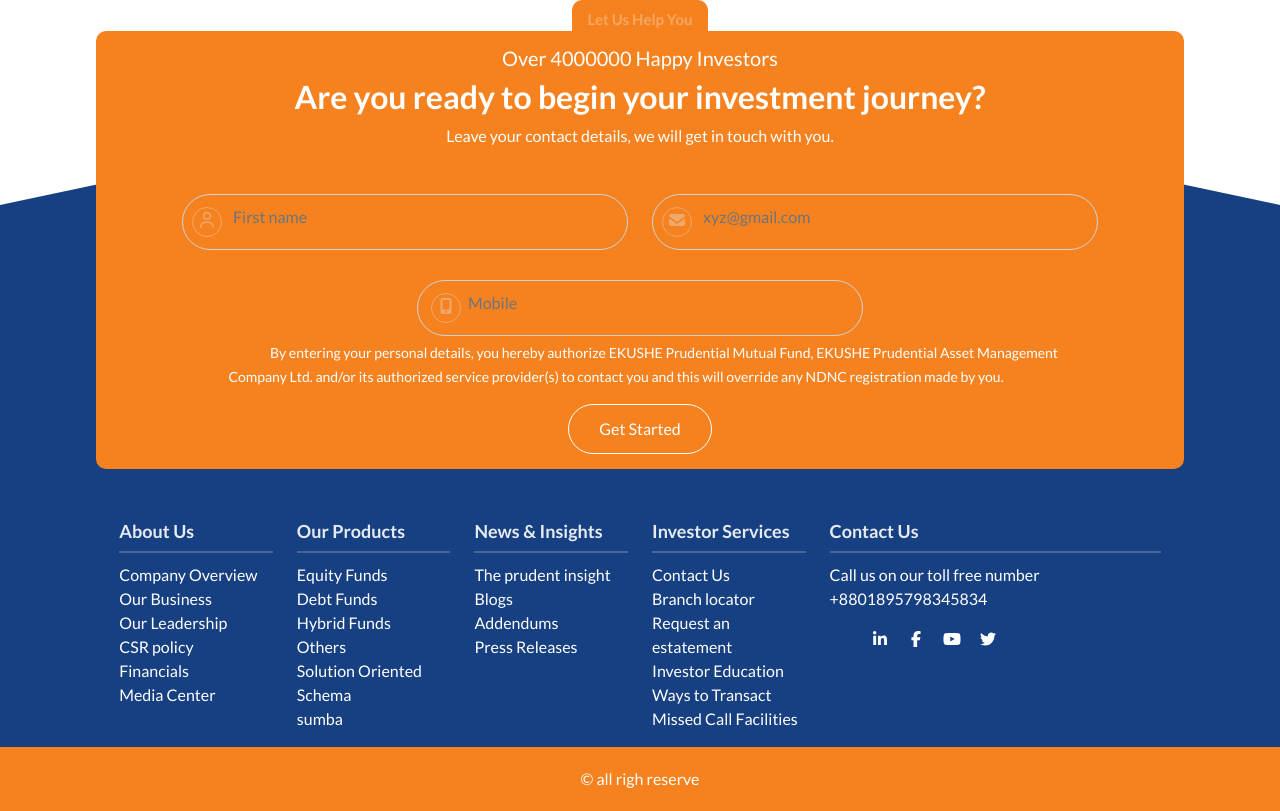
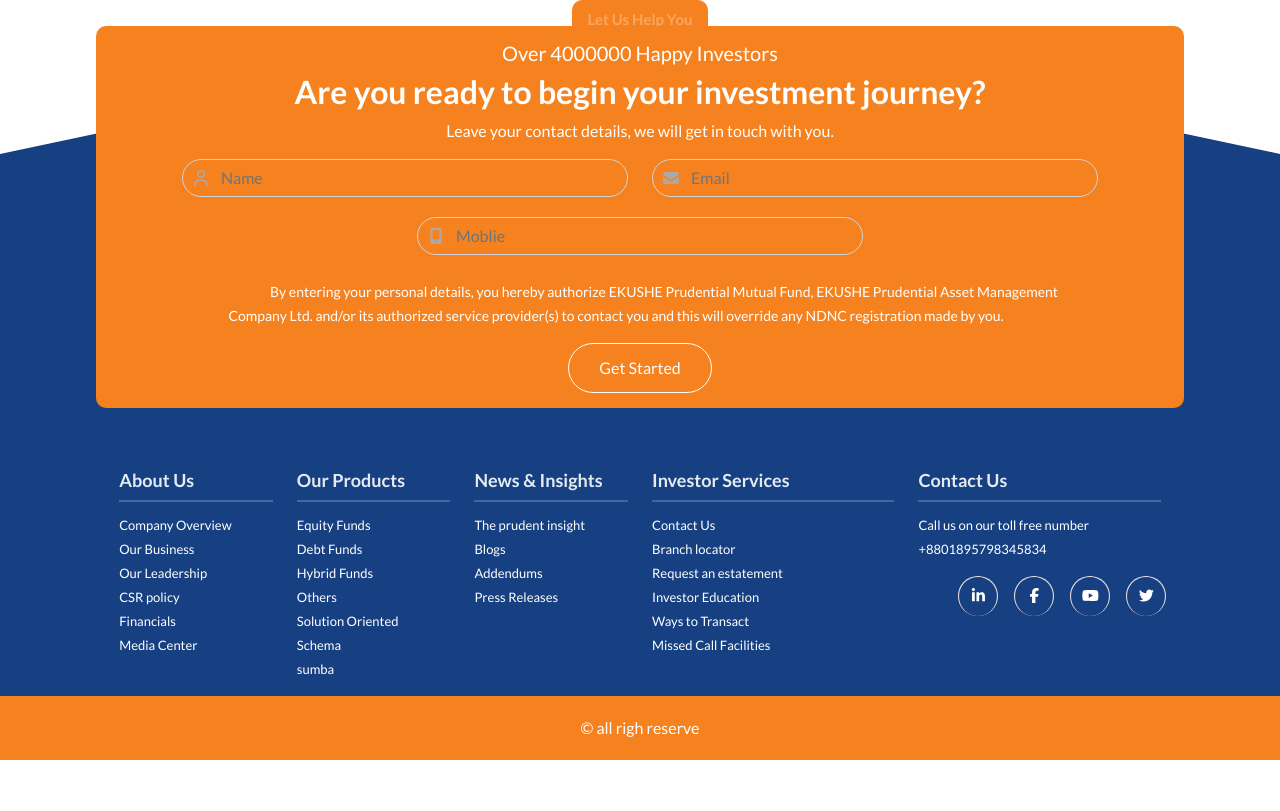
Before and after one commit to ab-siddiq/myth-busters, a plain HTML site: page index.html in a window 1280 px wide. Drawn offline with nearby package versions, Linux system fonts and the light colour scheme.

Commit message:
final touch

```diff
--- a/css/style.css
+++ b/css/style.css
@@ -3,27 +3,44 @@
     box-sizing: border-box;
     font-family: lato-regular;
 }
-@font-face{
+
+@font-face {
     font-family: lato-regular;
     src: url('../fonts/Lato-Regular.ttf');
 }
-@font-face{
+
+@font-face {
     font-family: lato-bold;
     src: url('../fonts/Lato-Bold.ttf');
 }
-.custom-container{width: 90%; margin: auto;}
+
+.custom-container {
+    width: 90%;
+    margin: auto;
+}
+
 .footer-top {
     background-color: #F5821F;
     position: relative;
     width: 85%;
     margin: auto;
     padding: 15px 50px;
+    margin-bottom: 10px;
     border-radius: 10px;
     z-index: 1;
 
 }
-.footer-top h2, .footer-top h5, .footer-top p{color: white;}
-.footer-top h2{font-family: lato-bold;}
+
+.footer-top h2,
+.footer-top h5,
+.footer-top p {
+    color: white;
+}
+
+.footer-top h2 {
+    font-family: lato-bold;
+}
+
 .footer-bottom {
     background-color: #174082;
     margin-top: -400px;
@@ -41,19 +58,45 @@
     color: #F8A762;
     font-family: lato-bold;
     font-size: 15px;
+
 }
 
 .help-div {
-    margin-bottom: -15px;
+
+
+    margin-bottom: 50px;
+    margin: auto;
+    text-align: center;
+    position: relative;
+    z-index: 1;
+    margin-bottom: -20px;
 }
 
 input[type=text] {
     border-radius: 40px;
     background-color: #F5821F;
-    padding: 10px 0 20px 50px;
+    margin-bottom: 20px;
     box-shadow: none;
 }
-.input-wrap:hover i.fa.fa-user{color: red;}
+
+.has-search .form-control {
+    padding-left: 2.375rem;
+}
+
+.has-search .form-control-feedback {
+    position: absolute;
+    z-index: 2;
+    display: block;
+    width: 2.375rem;
+    height: 2.375rem;
+    line-height: 2.375rem;
+    text-align: center;
+    pointer-events: none;
+    color: #aaa;
+
+}
+
+
 input:hover {
     background-color: ;
     border: 1px solid #F75A29;
@@ -66,7 +109,7 @@ input:hover {
 .form-control:focus {
     background-color: white;
     box-shadow: none;
-    border: 1px solid  #F75A29;
+    border: 1px solid #F75A29;
 }
 
 .btn-style {
@@ -81,18 +124,18 @@ input:hover {
     color: white;
 }
 
-.label {
+/* .label {
     display: inline-block;
     position: relative;
     left: -37%;
     top: 30%;
-}
+} */
 
 .icon {
-    display: inline-block;
+    /* display: inline-block;
     position: relative;
     right: 44%;
-    top: 50%;
+    top: 50%; */
     height: 30px;
     width: 30px;
     border: 1px solid #eda86d;
@@ -103,7 +146,13 @@ input:hover {
 .footer-bottom {
     color: white;
 }
-.footer-bottom h4{border-bottom: 2px solid #45669B; margin-bottom: 10px; padding: 2px 0;}
+
+.footer-bottom h4 {
+    border-bottom: 2px solid #45669B;
+    margin-bottom: 10px;
+    padding: 2px 0;
+}
+
 .footer-bottom ul {
     list-style: none;
 }
@@ -115,36 +164,80 @@ input:hover {
     border-bottom: 1px;
 }
 
-.footer-bottom ul li a:hover  {
+.footer-bottom ul li a:hover {
     color: #F57A4D;
 
     transition: .5s;
 }
-.social ul li {display: inline-block;}
-.social-icon i{height: 30px; width: 30px; background-color: red; border: 1px solid red; border-radius: 50%;}
+
+.social ul li {
+    display: inline-block;
+}
+
+.social-icon i {
+    height: 30px;
+    width: 30px;
+    background-color: red;
+    border: 1px solid red;
+    border-radius: 50%;
+}
 
 .copy-right {
     background-color: #F5821F;
     color: white;
     padding: 20px 0;
 }
-.footer-bottom h4{font-size: 18px; line-height: 20px;color:#E6EBF2 ;font-family: lato-bold;padding-bottom: 10px;}
-h4>ul>li{font-size: 14px; line-height: 20px;color:#E6EBF2 ;}
-.footer-bottom-mobile{display: none;}
-.footer-bottom-laptop{display: block;}
-@media screen and(max-width:1300px){
 
+.footer-bottom h4 {
+    font-size: 18px;
+    line-height: 20px;
+    color: #E6EBF2;
+    font-family: lato-bold;
+    padding-bottom: 10px;
 }
-@media screen and (min-width: 1000px) {
-    .icon {
+
+.footer-bottom a {
+    font-size: 13px;
+    font-family: lato-regular;
+    line-height: 20px;
+    color: #E6EBF2;
+}
+
+.social-icon a {
+    display: inline-block;
+    height: 40px;
+    width: 40px;
+    border: 1px solid #F9E5DA;
+    border-radius: 50%;
+    text-align: center;
+    padding-top: 8px;
+    font-size: 15px;
+}
+.social-icon a:hover{
+    border: 1px solid #F57A4D;
+    font-size: 20px;
+    transition: 2s ease-in-out;
+}
+
+.footer-bottom-mobile {
+    display: none;
+}
+
+.footer-bottom-laptop {
+    display: block;
+}
+
+@media screen and(max-width:1300px) {}
 
 
 
+@media screen and(max-width:700px) {
+    .footer-bottom-laptop {
+        display: none;
+    }
 
-      }
-  }
-@media  screen and(max-width:700px){
-    .footer-bottom-laptop{display: none;}
-    .footer-bottom-mobile{display: block;}
+    .footer-bottom-mobile {
+        display: block;
+    }
 
 }
--- a/index.html
+++ b/index.html
@@ -14,10 +14,11 @@
 
 <body>
     <div class="container f"></div>
+    <div class="text-center help-div">
+        <h5 class="help ">Let Us Help You</h5>
+    </div>
     <footer>
-        <div class="text-center help-div">
-            <h5 class="help ">Let Us Help You</h5>
-        </div>
+
         <div class="footer-top text-center">
 
             <h5 class="">Over 4000000 Happy Investors</h5>
@@ -25,21 +26,41 @@
             <p class="">Leave your contact details, we will get in touch with you.</p>
             <form>
                 <div class="row container justify-content-center m-auto">
+                    <!-- <div class="col">
+                        <div class="form-group has-search">
+                            <span class=" form-control-feedback"><i class="far fa-user"></i></span>
+                            <input type="text" class="form-control" placeholder="Search">
+                          </div>
+                    </div> -->
+
                     <div class="col-lg-6 col-md-12  input-wrap">
-                        <div class="icon"><i class="far fa-user"></i></div>
+                        <!-- <div class="icon"><i class="far fa-user"></i></div>
                         <div class="label"></div>
-                        <input type="text" class="form-control name" placeholder="First name">
+                        <input type="text" class="form-control name" placeholder="First name"> -->
+                        <div class="form-group has-search">
+                            <span class=" form-control-feedback"><i class="far fa-user"></i></span>
+                            <input type="text" class="form-control" placeholder="Name">
+                          </div>
 
                     </div>
                     <div class="col-lg-6 col-md-12  email">
-                        <div class="icon"><i class="fas fa-envelope"></i></div>
+                        <!-- <div class="icon"><i class="fas fa-envelope"></i></div>
                         <div class="label"></div>
-                        <input type="text" class="form-control" placeholder="xyz@gmail.com">
+                        <input type="text" class="form-control" placeholder="xyz@gmail.com"> -->
+
+                        <div class="form-group has-search">
+                            <span class=" form-control-feedback"><i class="fas fa-envelope"></i></span>
+                            <input type="text" class="form-control" placeholder="Email">
+                          </div>
                     </div>
                     <div class="col-lg-6 col-md-12 mb-1 ">
-                        <div class="icon ms-2"><i class="fas fa-mobile-alt p"></i></div>
+                        <!-- <div class="icon ms-2"><i class="fas fa-mobile-alt p"></i></div>
                         <div class="label"></div>
-                        <input type="text" class="form-control" placeholder="Mobile">
+                        <input type="text" class="form-control" placeholder="Mobile"> -->
+                        <div class="form-group has-search">
+                            <span class=" form-control-feedback"><i class="fas fa-mobile-alt"></i></span>
+                            <input type="text" class="form-control" placeholder="Moblie">
+                          </div>
                     </div>
 
                 </div>
@@ -102,7 +123,7 @@
                     </div>
 
 
-                    <div class="col-lg-2 col-md-12 col-sm-12">
+                    <div class="col-lg-3 col-md-12 col-sm-12">
 
                         <h4>Investor Services</h4>
 
@@ -117,7 +138,7 @@
 
 
                     </div>
-                    <div class="col-lg-4 col-md-12 col-sm-12">
+                    <div class="col-lg-3 col-md-12 col-sm-12">
 
                         <h4>Contact Us</h4>
 
@@ -125,7 +146,7 @@
                             <li class=""><a href="" class="">Call us on our toll free number</a></li>
                             <li class=""><a href="" class="">+8801895798345834</a></li>
                         </ul>
-                        <ul class="d-flex  ">
+                        <ul class="d-flex  social-icon">
                             <li class="px-2"><a href="" class=""><i class="fab fa-linkedin-in"></i></a></li>
                             <li class="px-2"><a href="" class=""><i class="fab fa-facebook-f"></i></a></li>
                             <li class="px-2"><a href="" class=""><i class="fab fa-youtube"></i></a></li>
@@ -137,7 +158,7 @@
                 </div>
             </div>
         </div>
-        <div class="footer-bottom footer-bottom-mobile px-5">
+        <!-- <div class="footer-bottom footer-bottom-mobile px-5">
             <div class="custom-container">
                 <div class="row m-auto ">
                     <div class="col-lg-2 col-md-12 col-sm-12">
@@ -238,7 +259,7 @@
 
                 </div>
             </div>
-        </div>
+        </div> -->
         <div class="copy-right text-center">
             <p class="m-auto">&copy; all righ reserve</p>
         </div>
```
